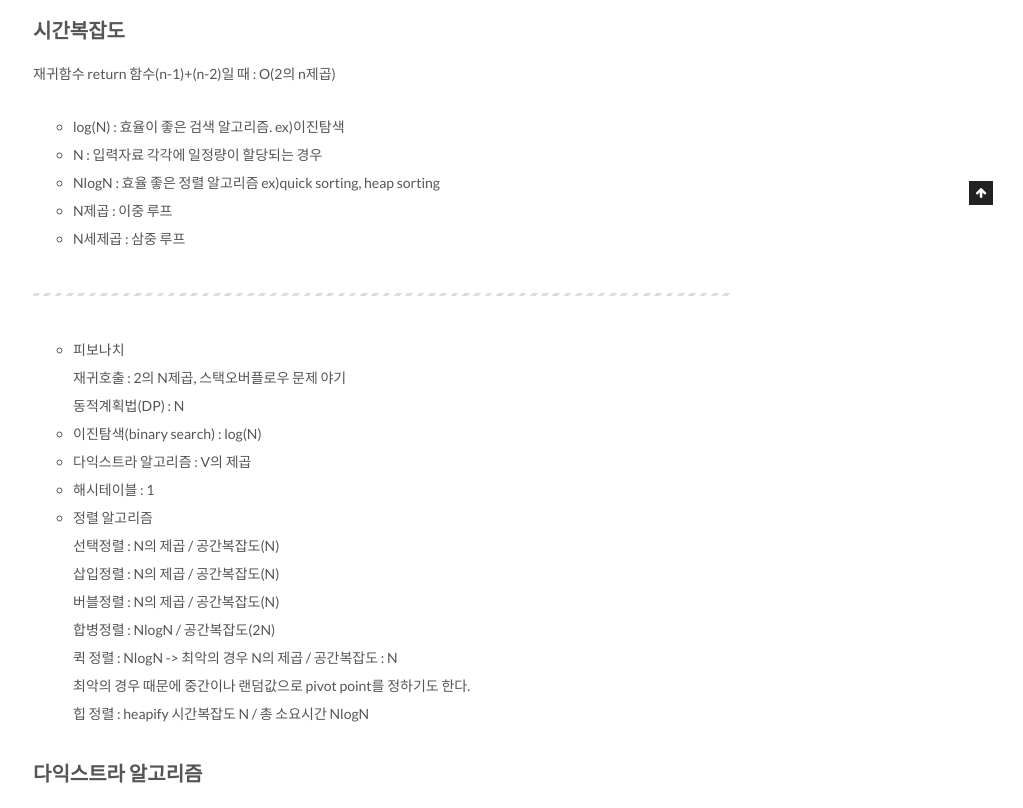
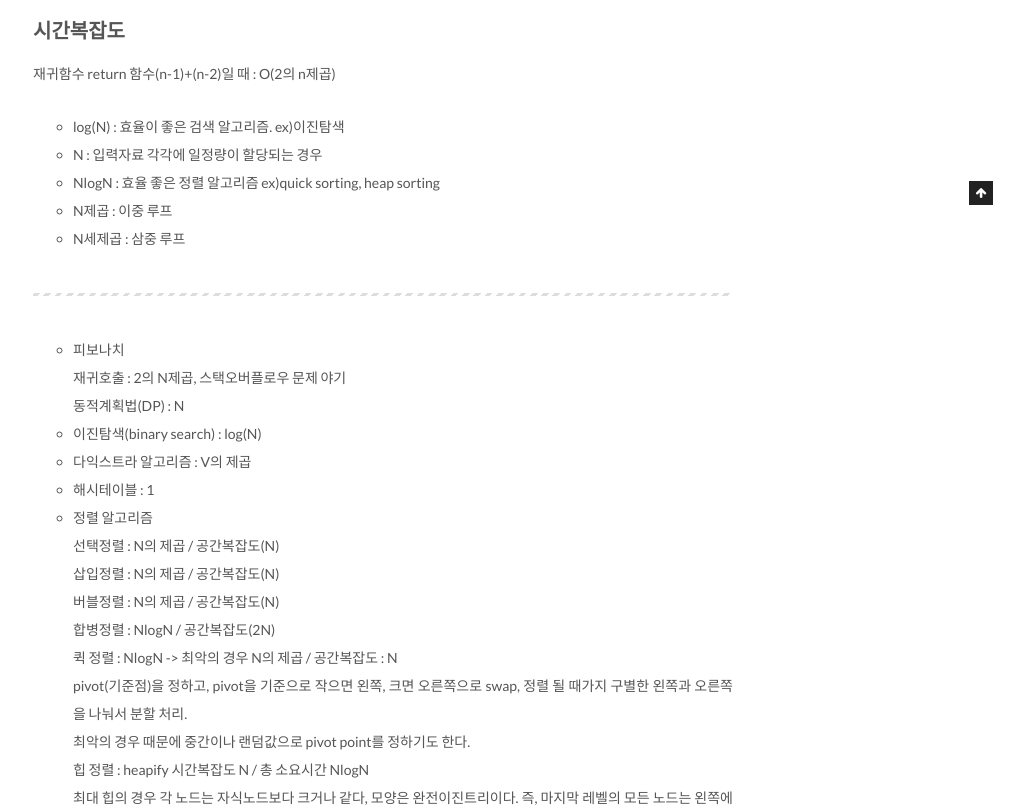
Before and after one commit to groovypark/groovypark.github.io, a Jekyll site: the page built from _posts/2018-05-18-CS공부.md, in a window 1280 px wide. Shown: the part 795-1603 px from the top of the page, without its empty margins (257-1280 px from the left). Built offline with Jekyll 4.4.1, drawn with Linux system fonts in a browser that asks for light colours; some of the changed text lies outside the part shown.

Commit message:
Add heap sort image

```diff
--- a/_posts/2018-05-18-CS공부.md
+++ b/_posts/2018-05-18-CS공부.md
@@ -31,8 +31,11 @@
   버블정렬 : N의 제곱 / 공간복잡도(N)
   합병정렬 : NlogN / 공간복잡도(2N)
   퀵 정렬 : NlogN -> 최악의 경우 N의 제곱 / 공간복잡도 : N
+    pivot(기준점)을 정하고, pivot을 기준으로 작으면 왼쪽, 크면 오른쪽으로 swap, 정렬 될 때가지 구별한 왼쪽과 오른쪽을 나눠서 분할 처리.
     최악의 경우 때문에 중간이나 랜덤값으로 pivot point를 정하기도 한다.
   힙 정렬 : heapify 시간복잡도 N / 총 소요시간 NlogN
+    최대 힙의 경우 각 노드는 자식노드보다 크거나 같다, 모양은 완전이진트리이다. 즉, 마지막 레벨의 모든 노드는 왼쪽에 쏠려있다.
+  ![최대힙](https://i.imgur.com/HBPzkwJ.png)
 
 ## 다익스트라 알고리즘
 
```
